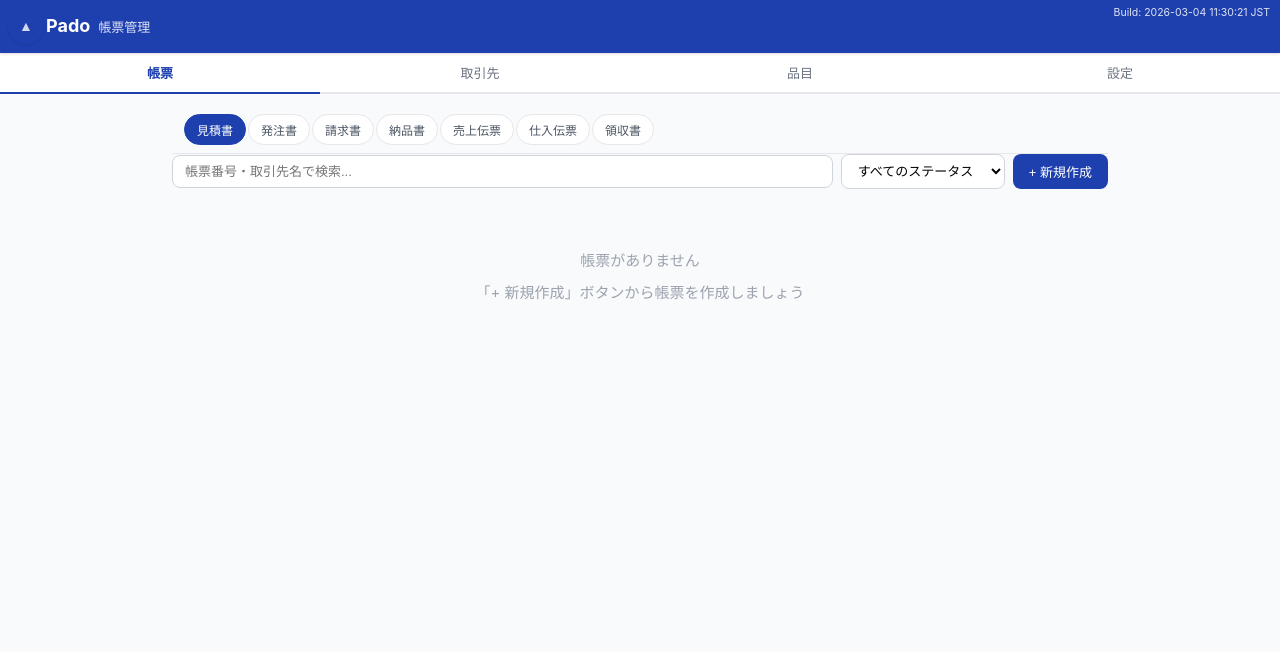
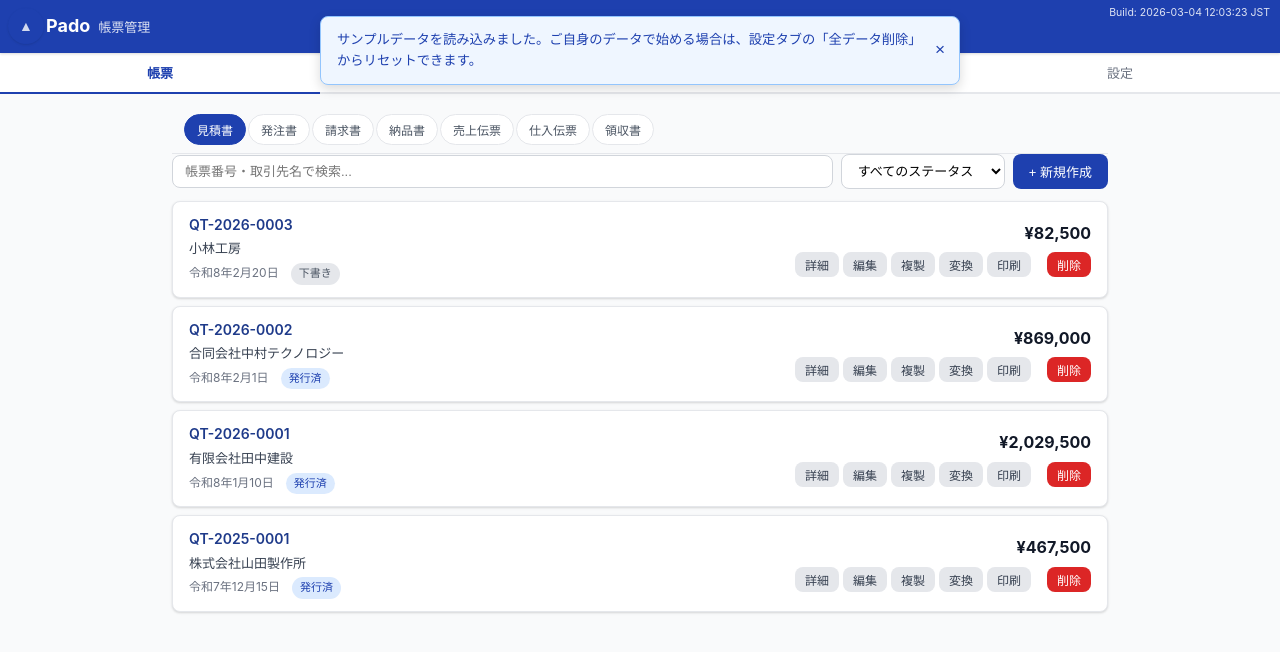
Before and after one commit to nouer/pado, a website: page local_app/index.html in a window 1280 px wide. Both pictures are taken after a click on the button "帳票". Drawn offline with Linux system fonts and the light colour scheme.

Commit message:
feat: 初回アクセス時にサンプルデータを自動ロードし案内トーストを表示
- showToastにinfoタイプを追加（error同様に自動で消えない持続表示）
- .toast.info CSSスタイル追加（青系配色）
- autoLoadSampleData関数を追加（確認ダイアログなしのサイレントインポート）
- DOMContentLoaded内でdocuments・partnersストアが空の場合に初回判定しサンプルデータを自動ロード
- インポート完了後に「設定タブの全データ削除からリセットできます」の案内トーストを表示
- docs/detailed_design.md、docs/requirements_definition.mdに初回自動ロード仕様を追記

Co-Authored-By: Claude Opus 4.6 <noreply@anthropic.com>

```diff
--- a/local_app/script.js
+++ b/local_app/script.js
@@ -1723,7 +1723,7 @@ function showToast(text, type) {
     el.className = `toast ${type}`;
     el.style.display = 'block';
     clearTimeout(_toastTimer);
-    if (type !== 'error') {
+    if (type !== 'error' && type !== 'info') {
         _toastTimer = setTimeout(() => { el.style.display = 'none'; }, 3000);
     }
 }
@@ -1854,6 +1854,35 @@ function updateSampleImportAvailability() {
     }
 }
 
+async function autoLoadSampleData() {
+    const response = await fetch('/sample_data.json');
+    if (!response.ok) return;
+    const data = await response.json();
+    const v = validateImportData(data);
+    if (!v.valid) return;
+
+    for (const p of (data.partners || [])) {
+        const existing = await getFromStore('partners', p.id);
+        if (!existing) await updateInStore('partners', p);
+    }
+    for (const item of (data.items || [])) {
+        const existing = await getFromStore('items', item.id);
+        if (!existing) await updateInStore('items', item);
+    }
+    for (const doc of (data.documents || [])) {
+        const existing = await getFromStore('documents', doc.id);
+        if (!existing) await updateInStore('documents', doc);
+    }
+    for (const [key, value] of Object.entries(data.settings || {})) {
+        const existing = await getSetting(key);
+        if (existing === null) await saveSetting(key, value);
+    }
+
+    loadDocList();
+    loadPartnerList();
+    loadItemList();
+}
+
 async function importSampleData() {
     const btn = document.getElementById('import-sample-btn');
     const msgEl = document.getElementById('sample-data-message');
@@ -2124,4 +2153,12 @@ document.addEventListener('DOMContentLoaded', async () => {
     currentDocType = ds.defaultDocType || 'estimate';
     switchDocSubTab(currentDocType);
     loadDocList();
+
+    // 初回判定: documentsストアとpartnersストアが空ならサンプルデータを自動ロード
+    const docs = await getAllFromStore('documents');
+    const partners = await getAllFromStore('partners');
+    if (docs.length === 0 && partners.length === 0) {
+        await autoLoadSampleData();
+        showToast('サンプルデータを読み込みました。ご自身のデータで始める場合は、設定タブの「全データ削除」からリセットできます。', 'info');
+    }
 });
--- a/local_app/style.css
+++ b/local_app/style.css
@@ -330,6 +330,7 @@ body {
 }
 .toast.success { background: var(--success-light); color: var(--success); border: 1px solid #86efac; }
 .toast.error { background: var(--danger-light); color: var(--danger); border: 1px solid #fca5a5; }
+.toast.info { background: #eff6ff; color: #1e40af; border: 1px solid #93c5fd; }
 .toast-close {
     position: absolute;
     top: 50%;
--- a/local_app/sw.js
+++ b/local_app/sw.js
@@ -3,7 +3,7 @@
  * アセットキャッシュによる完全オフライン対応
  */
 
-const CACHE_NAME = 'pado-v1.0.0-1772591421';
+const CACHE_NAME = 'pado-v1.0.0-1772593403';
 
 const PRECACHE_ASSETS = [
     '/',
--- a/local_app/version.js
+++ b/local_app/version.js
@@ -1,4 +1,4 @@
 window.APP_INFO = {
     version: "1.0.0",
-    buildTime: "2026-03-04 11:30:21 JST"
+    buildTime: "2026-03-04 12:03:23 JST"
 };
```
Also changed, not shown: docs/detailed_design.md (+10 -0 lines), docs/requirements_definition.md (+6 -0 lines).
